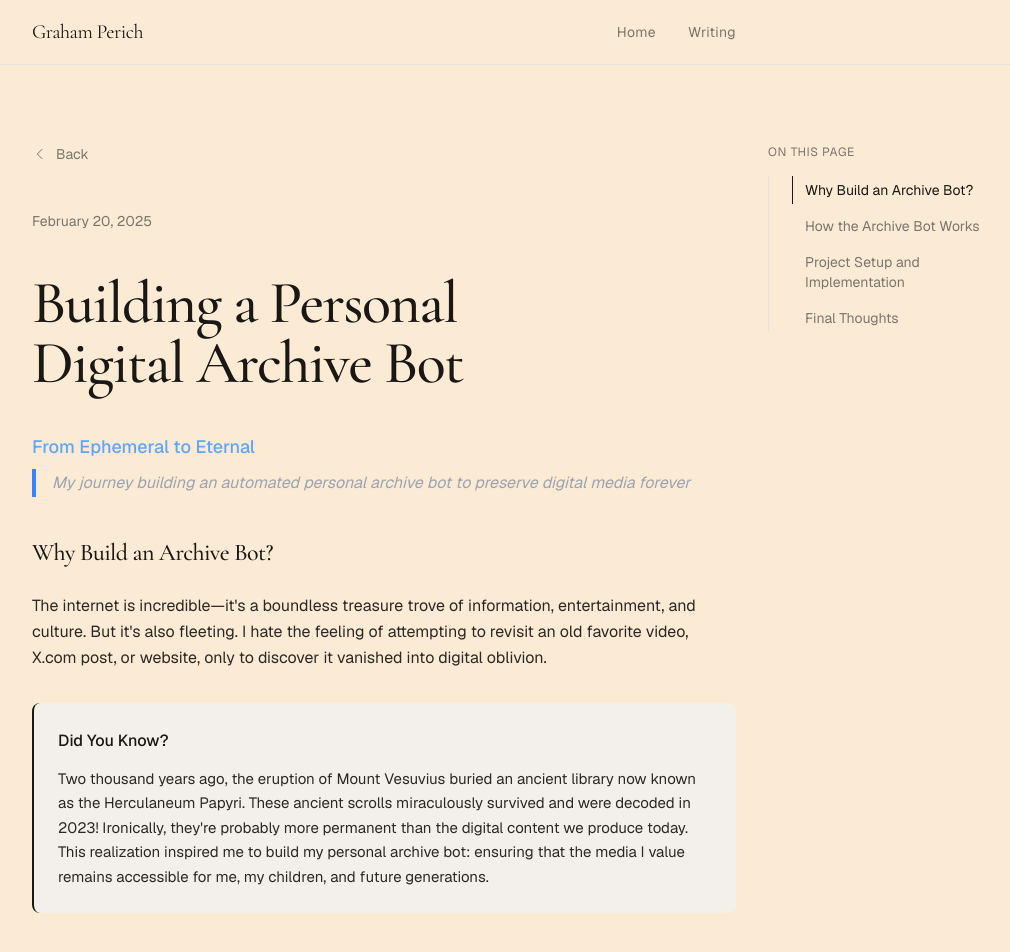
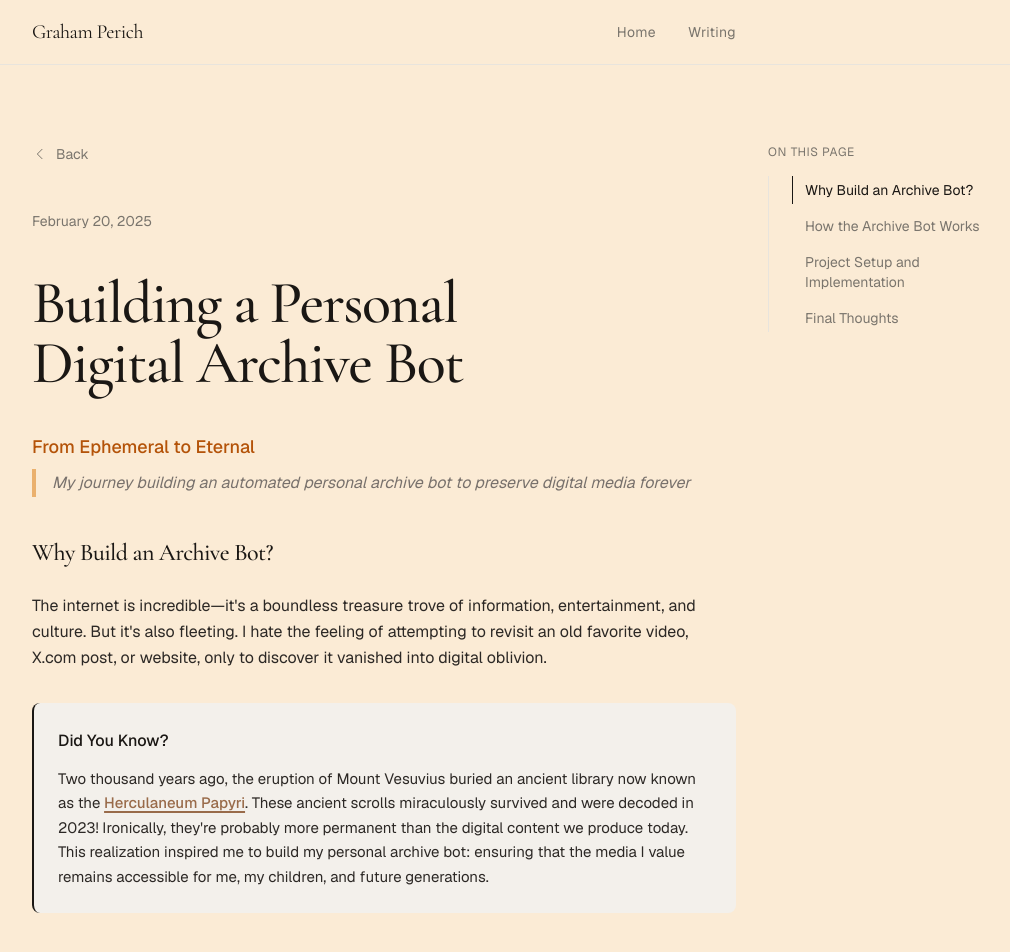
Before and after one commit to perich/grahamperich.com, a Next.js app: page /archive-bot in a window 1280 px wide. Shown: the top 952 px of the page, without its empty margins (256-1266 px from the left). Built offline with nearby package versions, Linux system fonts and the light colour scheme.

Commit message:
light theme

```diff
--- a/src/app/archive-bot/content.mdx
+++ b/src/app/archive-bot/content.mdx
@@ -9,8 +9,8 @@ export const date = "2025-02-20"
 # Building a Personal Digital Archive Bot
 
 <div className="flex flex-col gap-2 my-6 self-start">
-  <div className="text-blue-400 text-lg font-medium">From Ephemeral to Eternal</div>
-  <div className="border-l-4 border-blue-500 pl-4 italic text-gray-400">My journey building an automated personal archive bot to preserve digital media forever</div>
+  <div className="text-amber-700 text-lg font-medium">From Ephemeral to Eternal</div>
+  <div className="border-l-4 border-amber-600/50 pl-4 italic text-stone-500">My journey building an automated personal archive bot to preserve digital media forever</div>
 </div>
 
 ### Why Build an Archive Bot?
@@ -161,19 +161,19 @@ tmux attach -t archive_bot
 
 <ResponsiveContainer>
   <div className="grid grid-cols-1 md:grid-cols-3 gap-4">
-    <div className="bg-gray-800 p-4 rounded border border-gray-700">
-      <div className="font-medium text-blue-400 mb-2">Check Sessions</div>
-      <code className="text-yellow-300">tmux ls</code>
+    <div className="bg-surface p-4 rounded-lg border border-border">
+      <div className="font-medium text-heading mb-2">Check Sessions</div>
+      <code className="text-sm bg-surface-hover px-2 py-1 rounded text-foreground">tmux ls</code>
     </div>
 
-    <div className="bg-gray-800 p-4 rounded border border-gray-700">
-      <div className="font-medium text-blue-400 mb-2">Capture Logs</div>
-      <code className="text-yellow-300">tmux capture-pane -p -S - > session.log</code>
+    <div className="bg-surface p-4 rounded-lg border border-border">
+      <div className="font-medium text-heading mb-2">Capture Logs</div>
+      <code className="text-sm bg-surface-hover px-2 py-1 rounded text-foreground break-all">tmux capture-pane -p -S - > session.log</code>
     </div>
 
-    <div className="bg-gray-800 p-4 rounded border border-gray-700">
-      <div className="font-medium text-blue-400 mb-2">Real-time Logging</div>
-      <code className="text-yellow-300">tmux pipe-pane -o "cat >> bot.log"</code>
+    <div className="bg-surface p-4 rounded-lg border border-border">
+      <div className="font-medium text-heading mb-2">Real-time Logging</div>
+      <code className="text-sm bg-surface-hover px-2 py-1 rounded text-foreground break-all">tmux pipe-pane -o "cat >> bot.log"</code>
     </div>
   </div>
 </ResponsiveContainer>
--- a/src/app/components/BlogNote.tsx
+++ b/src/app/components/BlogNote.tsx
@@ -17,7 +17,7 @@ const BlogNote = ({ title, children, link }: BlogNoteProps) => {
       {title && (
         <div className="text-heading font-medium mb-3">{title}</div>
       )}
-      <div className="text-foreground text-[0.9375rem] leading-relaxed">
+      <div className="text-foreground text-[0.9375rem] leading-relaxed [&_a]:text-link [&_a]:underline [&_a]:decoration-link [&_a]:underline-offset-[3px] [&_a]:decoration-[1.5px] [&_a]:font-medium [&_a]:transition-smooth hover:[&_a]:text-link-hover hover:[&_a]:decoration-link-hover">
         {children}
 
         {link && (
--- a/src/app/components/Nav.tsx
+++ b/src/app/components/Nav.tsx
@@ -33,7 +33,7 @@ export default function Nav() {
   return (
     <>
       <nav className="fixed top-0 left-0 right-0 z-50 animate-fade-in-down">
-        <div className="bg-background/95 backdrop-blur-sm border-b border-border">
+        <div className="bg-background border-b border-border">
           <div className="max-w-3xl mx-auto px-6 sm:px-8">
             <div className="flex items-center justify-between h-16">
               {/* Logo / Name */}
--- a/src/app/components/mdx-layout.tsx
+++ b/src/app/components/mdx-layout.tsx
@@ -62,7 +62,7 @@ export default function MdxLayout({
             prose-h3:text-xl prose-h3:sm:text-2xl prose-h3:mt-10 prose-h3:mb-4 prose-h3:font-medium
             prose-h4:text-lg prose-h4:sm:text-xl prose-h4:mt-8 prose-h4:mb-3
             prose-p:text-foreground prose-p:leading-relaxed prose-p:my-6
-            prose-a:text-heading prose-a:no-underline prose-a:border-b prose-a:border-border prose-a:transition-smooth hover:prose-a:border-heading
+            prose-a:text-link prose-a:underline prose-a:decoration-link prose-a:underline-offset-[3px] prose-a:decoration-[1.5px] prose-a:font-medium prose-a:transition-smooth hover:prose-a:text-link-hover hover:prose-a:decoration-link-hover
             prose-strong:text-heading prose-strong:font-medium
             prose-code:text-foreground prose-code:bg-surface-hover prose-code:px-1.5 prose-code:py-0.5 prose-code:rounded prose-code:text-sm prose-code:font-normal prose-code:before:content-none prose-code:after:content-none
             prose-pre:bg-transparent prose-pre:p-0 prose-pre:my-8
--- a/src/app/globals.css
+++ b/src/app/globals.css
@@ -14,6 +14,8 @@
   --heading: #1A1714;
   --accent: #1A1714;
   --accent-hover: #524D45;
+  --link: #996B4A;
+  --link-hover: #7A5439;
 
   /* Spacing scale (8px base) */
   --space-1: 0.25rem;
@@ -201,3 +203,20 @@ p {
 .link-refined:hover::after {
   width: 100%;
 }
+
+/* Blog content link styles */
+.prose a {
+  color: var(--link);
+  text-decoration: underline;
+  text-decoration-color: var(--link);
+  text-underline-offset: 3px;
+  text-decoration-thickness: 1.5px;
+  font-weight: 500;
+  transition: color var(--transition-base) var(--ease-out),
+              text-decoration-color var(--transition-base) var(--ease-out);
+}
+
+.prose a:hover {
+  color: var(--link-hover);
+  text-decoration-color: var(--link-hover);
+}
--- a/tailwind.config.ts
+++ b/tailwind.config.ts
@@ -26,6 +26,10 @@ export default {
           DEFAULT: "var(--accent)",
           hover: "var(--accent-hover)",
         },
+        link: {
+          DEFAULT: "var(--link)",
+          hover: "var(--link-hover)",
+        },
       },
       fontFamily: {
         serif: ["var(--font-cormorant)", "Georgia", "serif"],
@@ -38,10 +42,16 @@ export default {
             maxWidth: "100%",
             color: "var(--foreground)",
             a: {
-              color: "var(--accent)",
-              textDecoration: "none",
+              color: "var(--link)",
+              textDecoration: "underline",
+              textDecorationColor: "var(--link)",
+              textUnderlineOffset: "3px",
+              textDecorationThickness: "1.5px",
+              fontWeight: "500",
+              transition: "color 0.2s ease, text-decoration-color 0.2s ease",
               "&:hover": {
-                color: "var(--accent-hover)",
+                color: "var(--link-hover)",
+                textDecorationColor: "var(--link-hover)",
               },
             },
             h1: {
@@ -89,6 +99,12 @@ export default {
             strong: {
               color: "var(--heading)",
             },
+            "ul > li::marker": {
+              color: "var(--heading)",
+            },
+            "ol > li::marker": {
+              color: "var(--heading)",
+            },
           },
         },
       },
```
